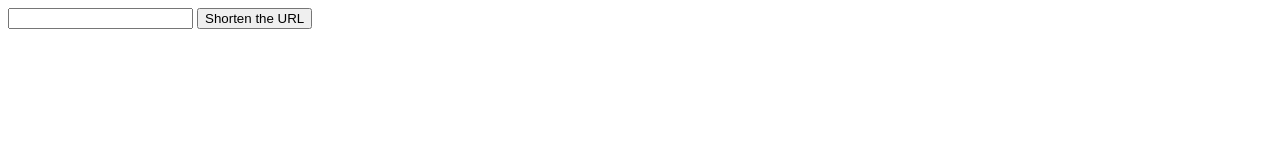
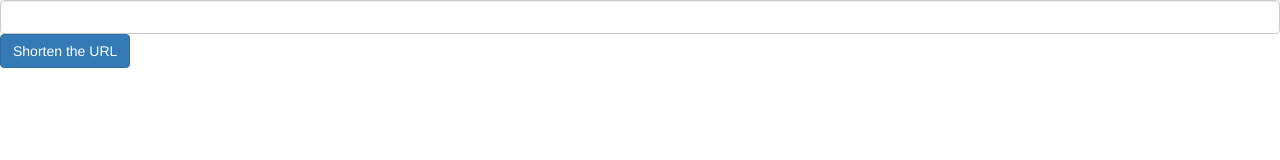
Before and after one commit to saswatamcode/urlshortener, a plain HTML site: page index.html in a window 1280 px wide. Drawn offline with nearby package versions, Linux system fonts and the light colour scheme.

Commit message:
initial commit

```diff
--- a/index.html
+++ b/index.html
@@ -1,8 +1,14 @@
 <html>
     <body>
-        <input type="url" id="urlinput">
-        <button onclick="shorturl()">Shorten the URL</button>
+        <input type="url" class="form-control" id="urlinput">
+        <button type="button" class="btn btn-primary" onclick="shorturl()">Shorten the URL</button>
+        <link rel="stylesheet" href="https://maxcdn.bootstrapcdn.com/bootstrap/3.4.1/css/bootstrap.min.css">
+
+        <!-- jQuery library -->
         <script src="https://ajax.googleapis.com/ajax/libs/jquery/3.4.1/jquery.min.js"></script>
+
+        <!-- Latest compiled JavaScript -->
+        <script src="https://maxcdn.bootstrapcdn.com/bootstrap/3.4.1/js/bootstrap.min.js"></script>
         <script src="main.js"></script>
     </body>
 </html>
```
Also changed, not shown: 1 other file.
